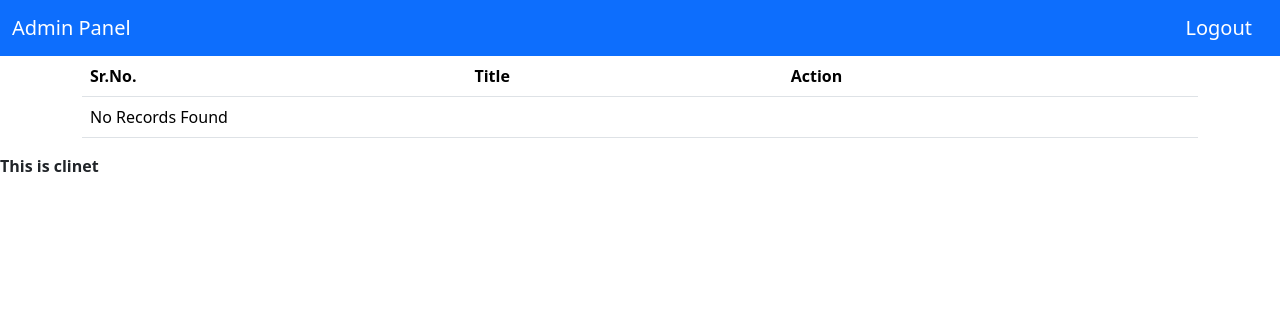
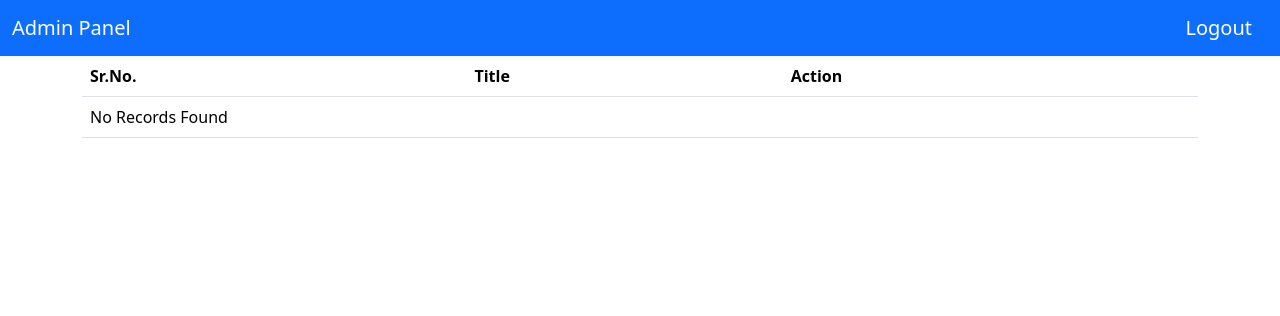
Before and after one commit to rajbanothe04/article, a CodeIgniter app: the page made by application/views/admin/dashboard.php in a window 1280 px wide. Shown: the top 316 px of the page. Run offline with CodeIgniter, Linux system fonts and the light colour scheme; data that the repository does not hold is empty; some libraries are stand-ins or nearby versions.

Commit message:
Commit by raj

```diff
--- a/application/views/admin/admin_footer.php
+++ b/application/views/admin/admin_footer.php
@@ -1,6 +1,5 @@
 <script src="https://cdnjs.cloudflare.com/ajax/libs/jquery/2.1.4/jquery.js"></script>
 <script src="<?= base_url('assets/js/bootstrap.min.js'); ?>"></script>
 </body>
-<b>This is clinet</b>
 
 </html>
```
